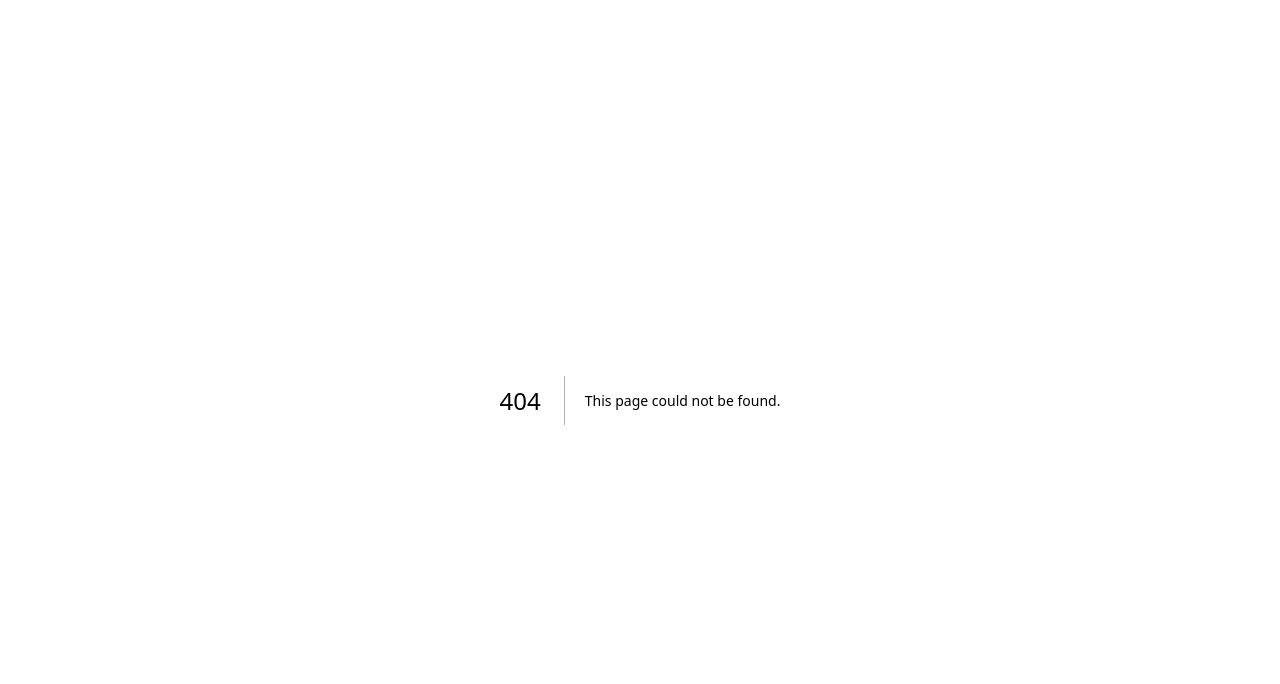
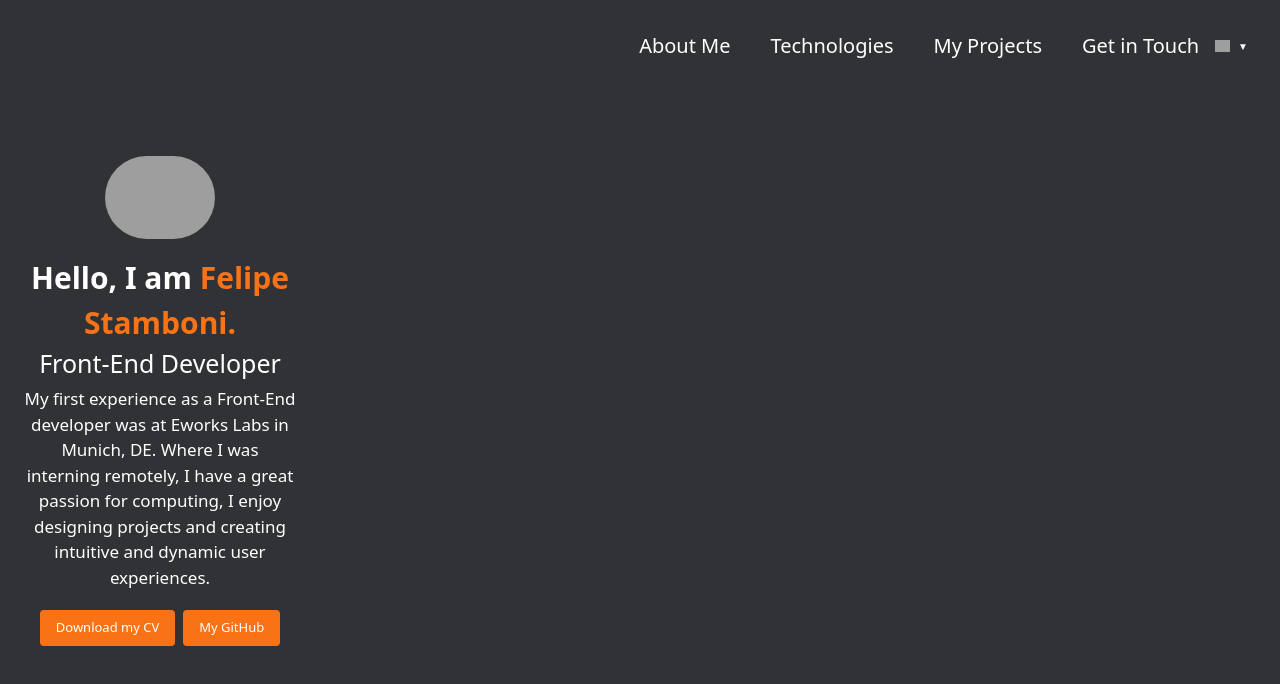
Before and after one commit to felipestambonidev/meuportifolioemnextjs, a Next.js app: page /en in a window 1280 px wide. Before the commit this address had no page. Shown: the top 684 px of the page. Built offline with nearby package versions, Linux system fonts and the light colour scheme; grey boxes are pictures that could not be loaded.

Commit message:
Add: adicionei a página principal em inglês

```diff
--- /dev/null
+++ b/pages/en/index.tsx
@@ -0,0 +1,15 @@
+import NavbarEng from "@/components/menucabecalhoenglish"
+import MenuLateralEng from "@/components/menulateralenglish"
+
+export default function HomeEn(){
+	return(
+		<div>
+			<section>
+				<NavbarEng />
+			</section>
+			<section>
+				<MenuLateralEng />
+			</section>
+		</div>
+	)
+}
```
